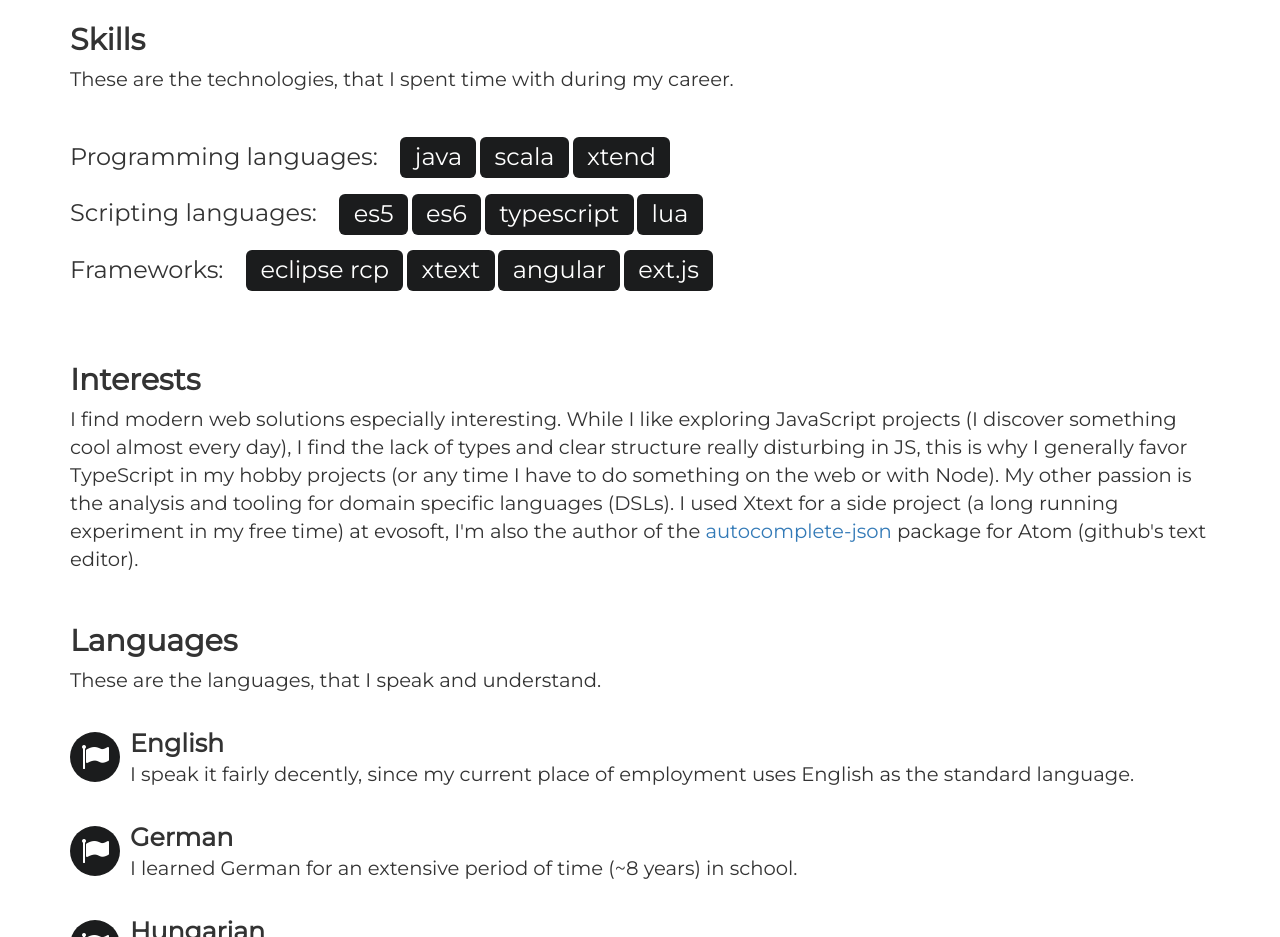
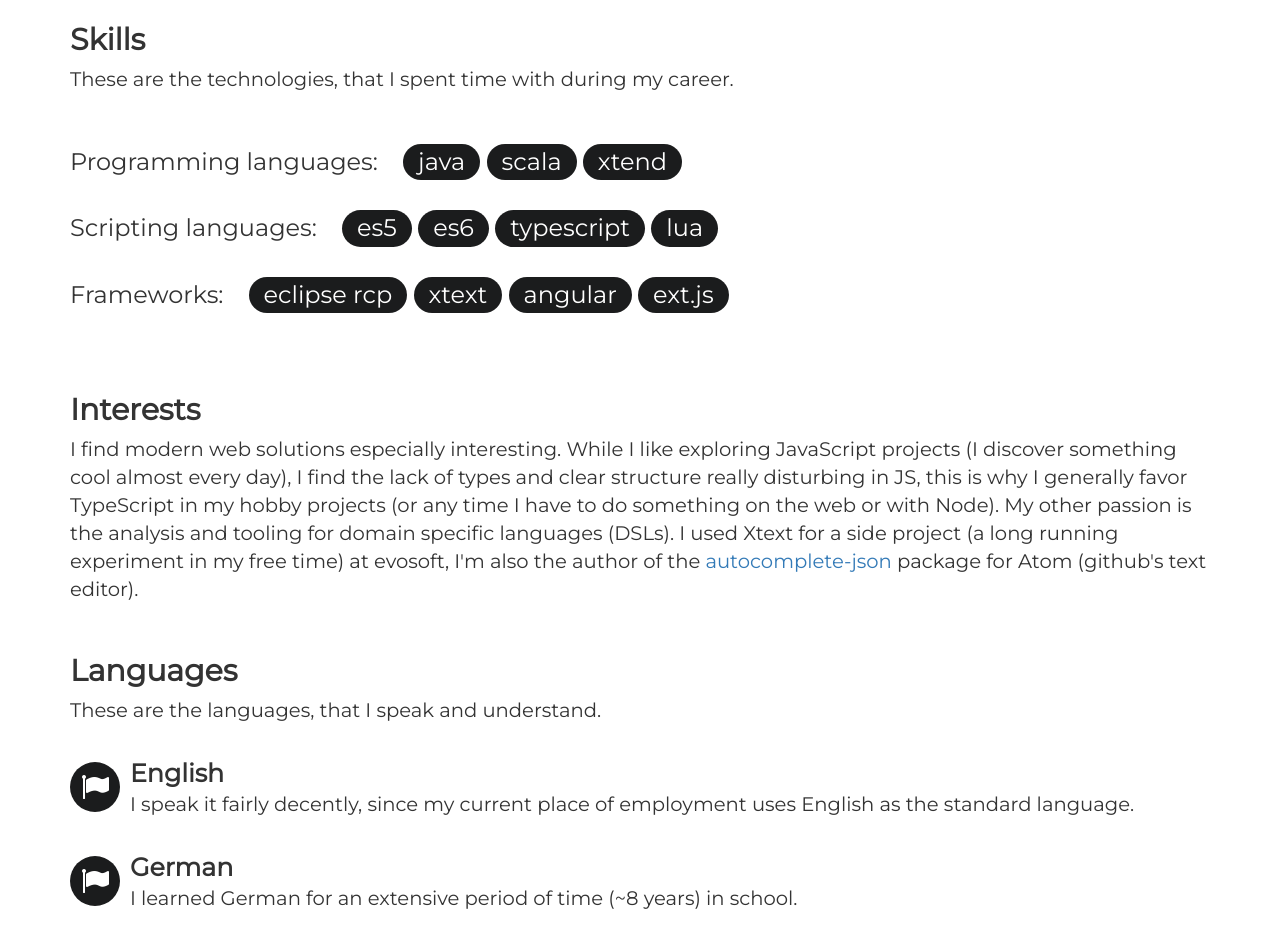
Before and after one commit to bali182/bali182.github.io, a website: page index.html in a window 1280 px wide. Shown: the part 1620-2557 px from the top of the page. Drawn offline with Linux system fonts and the light colour scheme.

Commit message:
replaced labels css

```diff
--- a/css/styles.css
+++ b/css/styles.css
@@ -127,6 +127,9 @@ span, h1, h2, h3, h4, h5, a, li, div {
 .label-dark {
   background-color: #1b1c1d;
   color: #fff;
+  border-radius: 20px;
+  display: inline-block;
+  padding: 5px 15px;
 }
 
 .navbar-default .navbar-collapse, .navbar-default .navbar-form {
--- a/index.html
+++ b/index.html
@@ -126,26 +126,30 @@
             </span>
           </div>
           <div>
-            <h3 style="display:inline-block">Programming languages:&nbsp; &nbsp;</h3>
-            <h3 class="label label-dark">java</h3>
-            <h3 class="label label-dark">scala</h3>
-            <h3 class="label label-dark">xtend</h3>
+            <h3 style="display:inline-block">
+              Programming languages:&nbsp; &nbsp;
+              <span class="label-dark">java</span>
+              <span class="label-dark">scala</span>
+              <span class="label-dark">xtend</span>
+            </h3>
           </div>
 
           <div>
-            <h3 style="display:inline-block">Scripting languages:&nbsp; &nbsp;</h3>
-            <h3 class="label label-dark">es5</h3>
-            <h3 class="label label-dark">es6</h3>
-            <h3 class="label label-dark">typescript</h3>
-            <h3 class="label label-dark">lua</h3>
+            <h3 style="display:inline-block">Scripting languages:&nbsp; &nbsp;
+              <span class="label-dark">es5</span>
+              <span class="label-dark">es6</span>
+              <span class="label-dark">typescript</span>
+              <span class="label-dark">lua</span>
+            </h3>
           </div>
 
           <div>
-            <h3 style="display:inline-block">Frameworks:&nbsp; &nbsp;</h3>
-            <h3 class="label label-dark">eclipse rcp</h3>
-            <h3 class="label label-dark">xtext</h3>
-            <h3 class="label label-dark">angular</h3>
-            <h3 class="label label-dark">ext.js</h3>
+            <h3 style="display:inline-block">Frameworks:&nbsp; &nbsp;
+              <span class="label-dark">eclipse rcp</span>
+              <span class="label-dark">xtext</span>
+              <span class="label-dark">angular</span>
+              <span class="label-dark">ext.js</span>
+            </h3>
           </div>
         </div>
 
```
